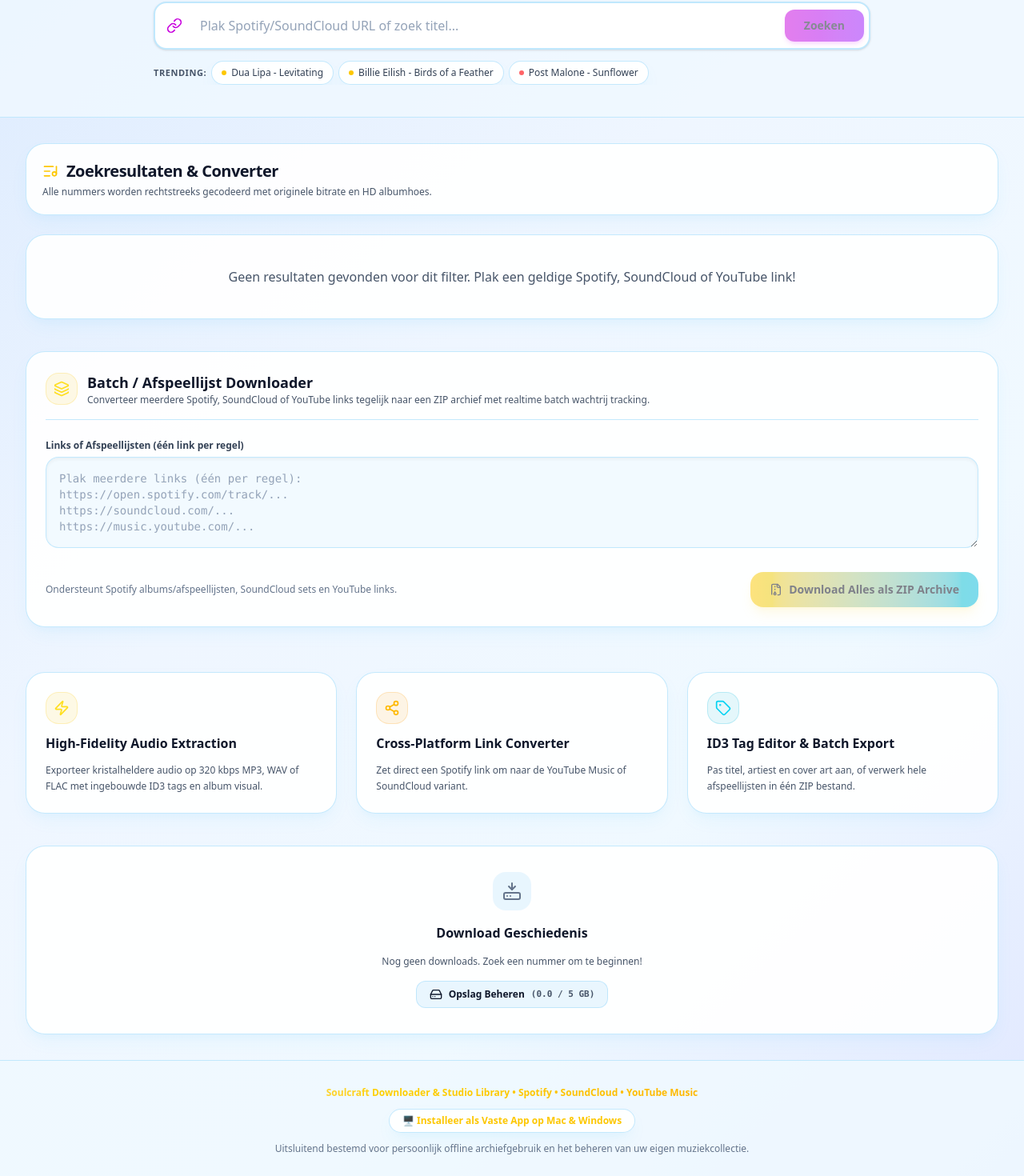
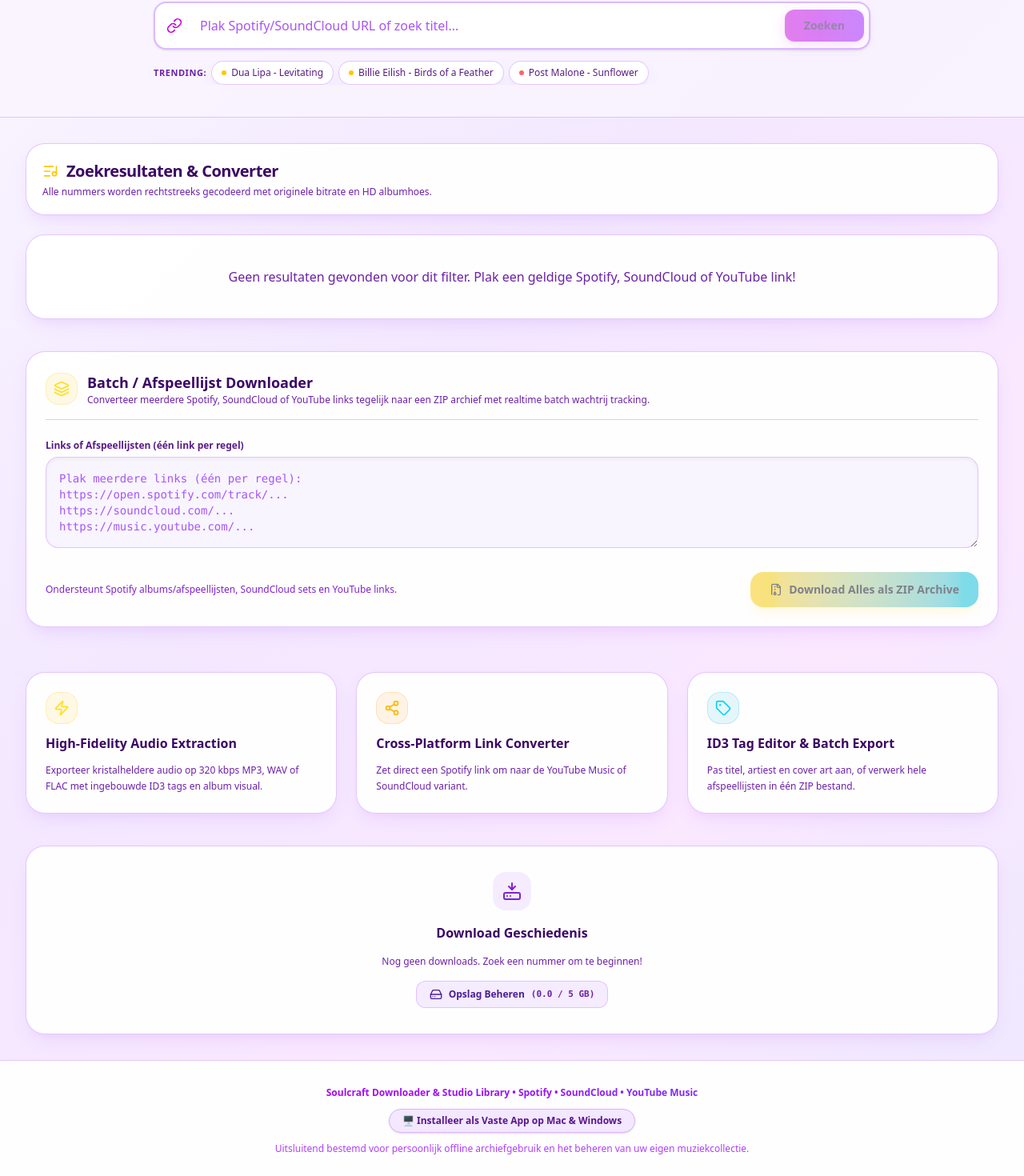
Before and after one commit to Bronkie020020/SoulcraftMusic, a React (Vite) app: page / in a window 1280 px wide. Shown: the part 184-1654 px from the top of the page at 80% size. Built offline with nearby package versions, Linux system fonts and the light colour scheme.

Commit message:
feat: permanent licht paars neon thema als standaard bij opstarten

```diff
--- a/index.html
+++ b/index.html
@@ -4,7 +4,7 @@
     <meta charset="UTF-8" />
     <meta name="viewport" content="width=device-width, initial-scale=1.0, viewport-fit=cover, maximum-scale=5.0" />
     <title>Soulcraft Downloader - High-Fidelity Music Downloader</title>
-    <meta name="theme-color" content="#000000" />
+    <meta name="theme-color" content="#f5f0ff" />
     <meta name="description" content="Soulcraft Downloader - Download, beheer en organiseer muziek van Spotify, SoundCloud & YouTube Music in hoge kwaliteit (320kbps MP3 / FLAC / WAV / M4A)." />
 
     <script>
@@ -32,7 +32,7 @@
     <!-- iOS / Apple Web App Capabilities & High-Res Icons -->
     <meta name="mobile-web-app-capable" content="yes" />
     <meta name="apple-mobile-web-app-capable" content="yes" />
-    <meta name="apple-mobile-web-app-status-bar-style" content="black-translucent" />
+    <meta name="apple-mobile-web-app-status-bar-style" content="default" />
     <meta name="apple-mobile-web-app-title" content="Soulcraft Downloader" />
     <meta name="format-detection" content="telephone=no" />
     <meta name="apple-touch-fullscreen" content="yes" />
@@ -40,7 +40,7 @@
     <link rel="icon" type="image/png" href="/logo.png" />
     <link rel="apple-touch-icon" href="/logo.png" />
   </head>
-  <body class="bg-black text-slate-100 min-h-screen min-h-[100dvh] antialiased selection:bg-amber-400 selection:text-slate-950 overflow-x-hidden">
+  <body class="bg-[#f5f0ff] text-purple-950 min-h-screen min-h-[100dvh] antialiased selection:bg-fuchsia-400 selection:text-purple-950 overflow-x-hidden">
     <div id="root"></div>
     <script type="module" src="/src/main.tsx"></script>
   </body>
--- a/src/App.tsx
+++ b/src/App.tsx
@@ -26,24 +26,42 @@
   const [theme, setTheme] = useState<AppTheme>(() => {
     try {
       const saved = localStorage.getItem('soundstreamer_theme');
-      if (saved === 'dark') {
-        localStorage.removeItem('soundstreamer_theme');
-      } else if (saved === 'light-blue') {
-        return saved;
+      if (saved === 'light-purple' || saved === 'light-blue' || saved === 'dark') {
+        return saved as AppTheme;
       }
     } catch (e) {}
-    return 'light-blue';
+    // Vaste standaardinstelling bij opstarten: Licht Paars Neon Thema
+    return 'light-purple';
   });
 
   const handleToggleTheme = () => {
     setTheme((prev) => {
-      const next = prev === 'light-blue' ? 'dark' : 'light-blue';
+      let next: AppTheme = 'light-purple';
+      if (prev === 'light-purple') next = 'light-blue';
+      else if (prev === 'light-blue') next = 'dark';
+      else next = 'light-purple';
       try {
         localStorage.setItem('soundstreamer_theme', next);
       } catch (e) {}
       return next;
     });
   };
+
+  useEffect(() => {
+    try {
+      localStorage.setItem('soundstreamer_theme', theme);
+    } catch (e) {}
+    if (theme === 'light-purple') {
+      document.body.style.backgroundColor = '#f5f0ff';
+      document.body.style.color = '#3b0764';
+    } else if (theme === 'light-blue') {
+      document.body.style.backgroundColor = '#eff6ff';
+      document.body.style.color = '#0f172a';
+    } else {
+      document.body.style.backgroundColor = '#000000';
+      document.body.style.color = '#f1f5f9';
+    }
+  }, [theme]);
 
   const [language, setLanguage] = useState<AppLanguage['code']>('nl');
   const [activeTab, setActiveTab] = useState<'downloader' | 'library'>('downloader');
@@ -583,9 +601,11 @@
     <div
       data-theme={theme}
       className={`min-h-screen min-h-[100dvh] ${
-        theme === 'light-blue'
+        theme === 'light-purple'
+          ? 'theme-light-purple bg-gradient-to-br from-[#faf7ff] via-[#f4ebff] to-[#ebe1fa] text-purple-950'
+          : theme === 'light-blue'
           ? 'theme-light-blue bg-gradient-to-br from-sky-100 via-blue-50 to-indigo-100 text-slate-900'
-          : 'bg-gradient-to-br from-[#faf7ff] via-[#f4ebff] to-[#ebe1fa] text-purple-950'
+          : 'bg-black text-slate-100'
       } flex flex-col font-sans selection:bg-fuchsia-400 selection:text-purple-950 transition-colors duration-300`}
     >
 
@@ -959,19 +979,33 @@
       )}
 
       {/* Footer */}
-      <footer className="border-t border-zinc-800 bg-zinc-950 py-8 text-center text-xs text-zinc-400 space-y-3">
-        <p className="font-bold bg-gradient-to-r from-amber-200 via-yellow-400 to-amber-500 bg-clip-text text-transparent">
+      <footer className={`border-t py-8 text-center text-xs space-y-3 ${
+        theme === 'light-purple'
+          ? 'border-purple-200 bg-white/90 text-purple-700'
+          : theme === 'light-blue'
+          ? 'border-sky-200 bg-white/90 text-slate-600'
+          : 'border-zinc-800 bg-zinc-950 text-zinc-400'
+      }`}>
+        <p className={`font-bold ${
+          theme === 'light-purple'
+            ? 'bg-gradient-to-r from-fuchsia-600 via-purple-600 to-indigo-600 bg-clip-text text-transparent font-black'
+            : 'bg-gradient-to-r from-amber-200 via-yellow-400 to-amber-500 bg-clip-text text-transparent'
+        }`}>
           Soulcraft Downloader & Studio Library • Spotify • SoundCloud • YouTube Music
         </p>
         <div className="flex items-center justify-center gap-3">
           <button
             onClick={() => setShowWindowsInstallModal(true)}
-            className="px-4 py-1.5 rounded-full bg-zinc-900 hover:bg-zinc-800 border border-zinc-700 text-yellow-400 font-extrabold text-xs inline-flex items-center gap-1.5 transition-colors cursor-pointer"
+            className={`px-4 py-1.5 rounded-full border text-xs font-extrabold inline-flex items-center gap-1.5 transition-colors cursor-pointer ${
+              theme === 'light-purple'
+                ? 'bg-purple-100 hover:bg-purple-200 border-purple-300 text-purple-900 shadow-sm'
+                : 'bg-zinc-900 hover:bg-zinc-800 border-zinc-700 text-yellow-400'
+            }`}
           >
             🖥️ {language === 'nl' ? 'Installeer als Vaste App op Mac & Windows' : 'Install as Standalone App on Mac & Windows'}
           </button>
         </div>
-        <p className="text-zinc-500">
+        <p className={theme === 'light-purple' ? 'text-purple-600/80' : 'text-zinc-500'}>
           Uitsluitend bestemd voor persoonlijk offline archiefgebruik en het beheren van uw eigen muziekcollectie.
         </p>
       </footer>
--- a/src/index.css
+++ b/src/index.css
@@ -264,3 +264,183 @@
   background-color: #ffffff !important;
   color: #0f172a !important;
 }
+
+/* ==========================================================================
+   Licht Paars Neon (Light Purple Neon) Theme Styles
+   ========================================================================== */
+
+[data-theme="light-purple"],
+.theme-light-purple {
+  background: linear-gradient(135deg, #faf7ff 0%, #f3e8ff 40%, #fae8ff 70%, #ede9fe 100%) !important;
+  color: #3b0764 !important;
+}
+
+body:has([data-theme="light-purple"]),
+body.theme-light-purple {
+  background: #f5f0ff !important;
+  color: #3b0764 !important;
+}
+
+/* Base Surfaces, Header & Footer */
+[data-theme="light-purple"] header,
+[data-theme="light-purple"] footer,
+[data-theme="light-purple"] .bg-black {
+  background-color: rgba(255, 255, 255, 0.92) !important;
+  border-color: rgba(216, 180, 254, 0.75) !important;
+  backdrop-filter: blur(16px);
+  -webkit-backdrop-filter: blur(16px);
+}
+
+[data-theme="light-purple"] .bg-black\/60,
+[data-theme="light-purple"] .bg-black\/95 {
+  background-color: rgba(250, 245, 255, 0.85) !important;
+  border-color: rgba(216, 180, 254, 0.7) !important;
+}
+
+/* Cards & Panels (Slate-900 / Zinc-900) */
+[data-theme="light-purple"] .bg-zinc-900,
+[data-theme="light-purple"] .bg-slate-900,
+[data-theme="light-purple"] .bg-zinc-900\/90,
+[data-theme="light-purple"] .bg-slate-900\/90,
+[data-theme="light-purple"] .bg-zinc-900\/80,
+[data-theme="light-purple"] .bg-slate-900\/80,
+[data-theme="light-purple"] .bg-zinc-900\/60,
+[data-theme="light-purple"] .bg-slate-900\/60 {
+  background-color: rgba(255, 255, 255, 0.95) !important;
+  border-color: rgba(216, 180, 254, 0.8) !important;
+  box-shadow: 0 10px 25px -5px rgba(168, 85, 247, 0.12), 0 8px 10px -6px rgba(217, 70, 239, 0.06) !important;
+}
+
+/* Inner Sections & Highlight Wells */
+[data-theme="light-purple"] .bg-zinc-950,
+[data-theme="light-purple"] .bg-slate-950,
+[data-theme="light-purple"] .bg-zinc-950\/60,
+[data-theme="light-purple"] .bg-slate-950\/60,
+[data-theme="light-purple"] .bg-zinc-950\/80,
+[data-theme="light-purple"] .bg-slate-950\/80 {
+  background-color: rgba(248, 244, 255, 0.9) !important;
+  border-color: rgba(216, 180, 254, 0.65) !important;
+}
+
+/* Buttons, Chips, Sub-panels (Zinc-800 / Slate-800) */
+[data-theme="light-purple"] .bg-zinc-800,
+[data-theme="light-purple"] .bg-slate-800,
+[data-theme="light-purple"] .bg-zinc-800\/50,
+[data-theme="light-purple"] .bg-slate-800\/50,
+[data-theme="light-purple"] .bg-zinc-800\/80,
+[data-theme="light-purple"] .bg-slate-800\/80 {
+  background-color: rgba(243, 232, 255, 0.8) !important;
+  border-color: rgba(216, 180, 254, 0.8) !important;
+  color: #4c1d95 !important;
+}
+
+[data-theme="light-purple"] .hover\:bg-zinc-800:hover,
+[data-theme="light-purple"] .hover\:bg-slate-800:hover,
+[data-theme="light-purple"] .hover\:bg-zinc-700:hover,
+[data-theme="light-purple"] .hover\:bg-slate-700:hover {
+  background-color: rgba(233, 213, 255, 0.9) !important;
+  color: #3b0764 !important;
+}
+
+/* Borders */
+[data-theme="light-purple"] .border-zinc-800,
+[data-theme="light-purple"] .border-slate-800,
+[data-theme="light-purple"] .border-zinc-700,
+[data-theme="light-purple"] .border-slate-700,
+[data-theme="light-purple"] .border-zinc-850 {
+  border-color: rgba(216, 180, 254, 0.75) !important;
+}
+
+/* Typography & Neon Contrast */
+[data-theme="light-purple"] .text-white {
+  color: #3b0764 !important;
+}
+
+[data-theme="light-purple"] .text-slate-100,
+[data-theme="light-purple"] .text-zinc-100,
+[data-theme="light-purple"] .text-slate-200,
+[data-theme="light-purple"] .text-zinc-200 {
+  color: #4c1d95 !important;
+}
+
+[data-theme="light-purple"] .text-slate-300,
+[data-theme="light-purple"] .text-zinc-300 {
+  color: #581c87 !important;
+}
+
+[data-theme="light-purple"] .text-slate-400,
+[data-theme="light-purple"] .text-zinc-400 {
+  color: #6b21a8 !important;
+}
+
+[data-theme="light-purple"] .text-slate-500,
+[data-theme="light-purple"] .text-zinc-500 {
+  color: #7e22ce !important;
+}
+
+/* Inputs, Textareas, Forms */
+[data-theme="light-purple"] input,
+[data-theme="light-purple"] textarea,
+[data-theme="light-purple"] select {
+  background-color: #ffffff !important;
+  color: #3b0764 !important;
+  border-color: rgba(216, 180, 254, 0.9) !important;
+}
+
+[data-theme="light-purple"] input::placeholder,
+[data-theme="light-purple"] textarea::placeholder {
+  color: #a855f7 !important;
+}
+
+/* Fixed Bottom Audio Player Bar */
+[data-theme="light-purple"] .fixed.bottom-0 {
+  background-color: rgba(255, 255, 255, 0.96) !important;
+  border-top-color: rgba(216, 180, 254, 0.9) !important;
+  box-shadow: 0 -4px 25px rgba(168, 85, 247, 0.15) !important;
+}
+
+/* Modal Backdrops */
+[data-theme="light-purple"] .bg-slate-950\/80,
+[data-theme="light-purple"] .bg-black\/80 {
+  background-color: rgba(59, 7, 100, 0.35) !important;
+}
+
+/* Solid Neon Accent Buttons & Badges */
+[data-theme="light-purple"] .bg-purple-600,
+[data-theme="light-purple"] .bg-purple-500,
+[data-theme="light-purple"] .bg-fuchsia-600,
+[data-theme="light-purple"] .bg-fuchsia-500,
+[data-theme="light-purple"] .bg-rose-600,
+[data-theme="light-purple"] .bg-rose-500,
+[data-theme="light-purple"] .bg-emerald-600,
+[data-theme="light-purple"] .bg-emerald-500 {
+  color: #ffffff !important;
+}
+
+[data-theme="light-purple"] .bg-purple-600 *,
+[data-theme="light-purple"] .bg-purple-500 *,
+[data-theme="light-purple"] .bg-fuchsia-600 *,
+[data-theme="light-purple"] .bg-fuchsia-500 * {
+  color: #ffffff !important;
+}
+
+/* Neon Glow effects for primary actions */
+[data-theme="light-purple"] .shadow-fuchsia-500\/30,
+[data-theme="light-purple"] .shadow-fuchsia-500\/20 {
+  box-shadow: 0 4px 18px rgba(217, 70, 239, 0.38) !important;
+}
+
+[data-theme="light-purple"] .quality-badge-hd {
+  background-color: rgba(254, 243, 199, 0.95) !important;
+  border-color: rgba(245, 158, 11, 0.5) !important;
+  color: #b45309 !important;
+}
+
+[data-theme="light-purple"] select {
+  color: #3b0764 !important;
+}
+
+[data-theme="light-purple"] select option {
+  background-color: #ffffff !important;
+  color: #3b0764 !important;
+}
--- a/src/types.ts
+++ b/src/types.ts
@@ -89,4 +89,4 @@
   compatibleKeys: string[]; // e.g. ["8A", "7A", "9A", "8B"]
 }
 
-export type AppTheme = 'light-blue' | 'dark';
+export type AppTheme = 'light-purple' | 'light-blue' | 'dark';
```
Also changed, not shown: src/components/Header.tsx (+22 -9 lines).
